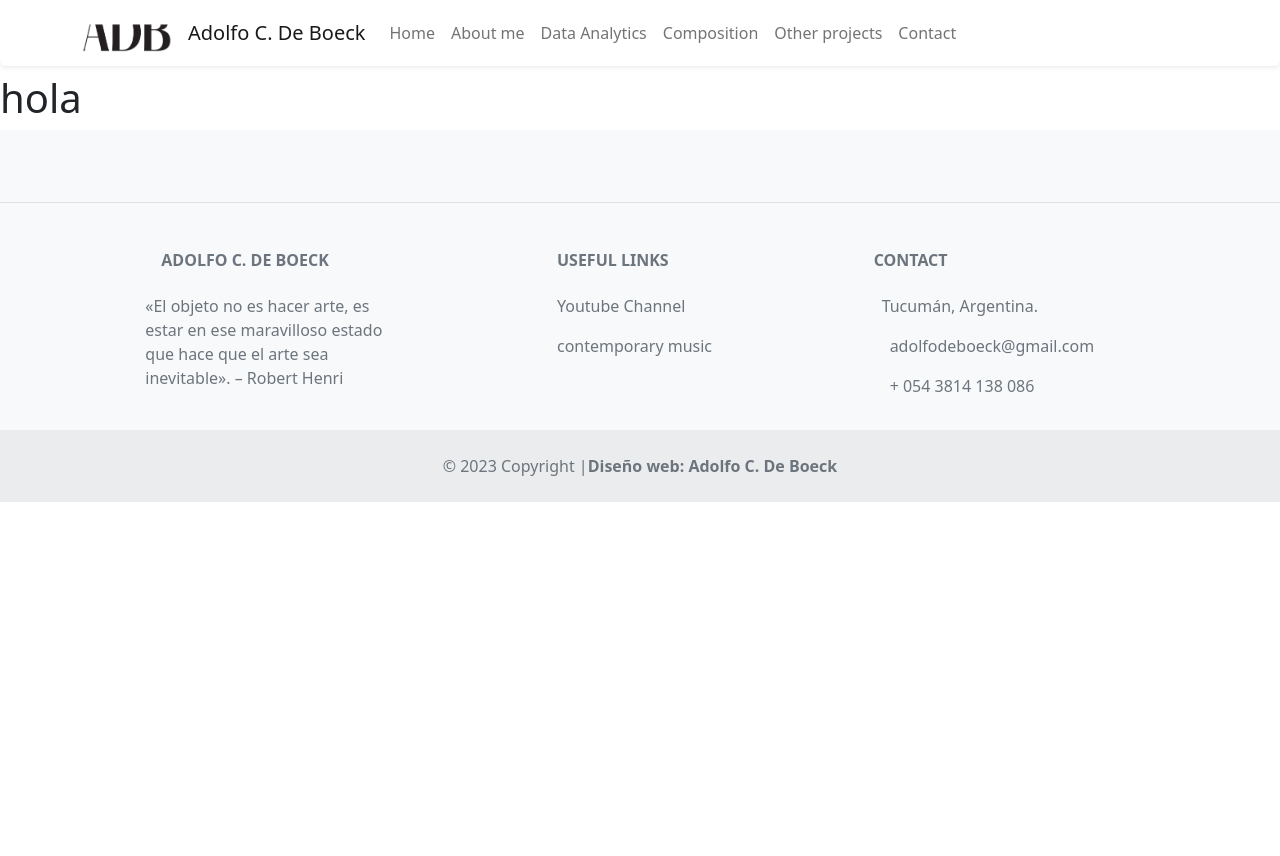
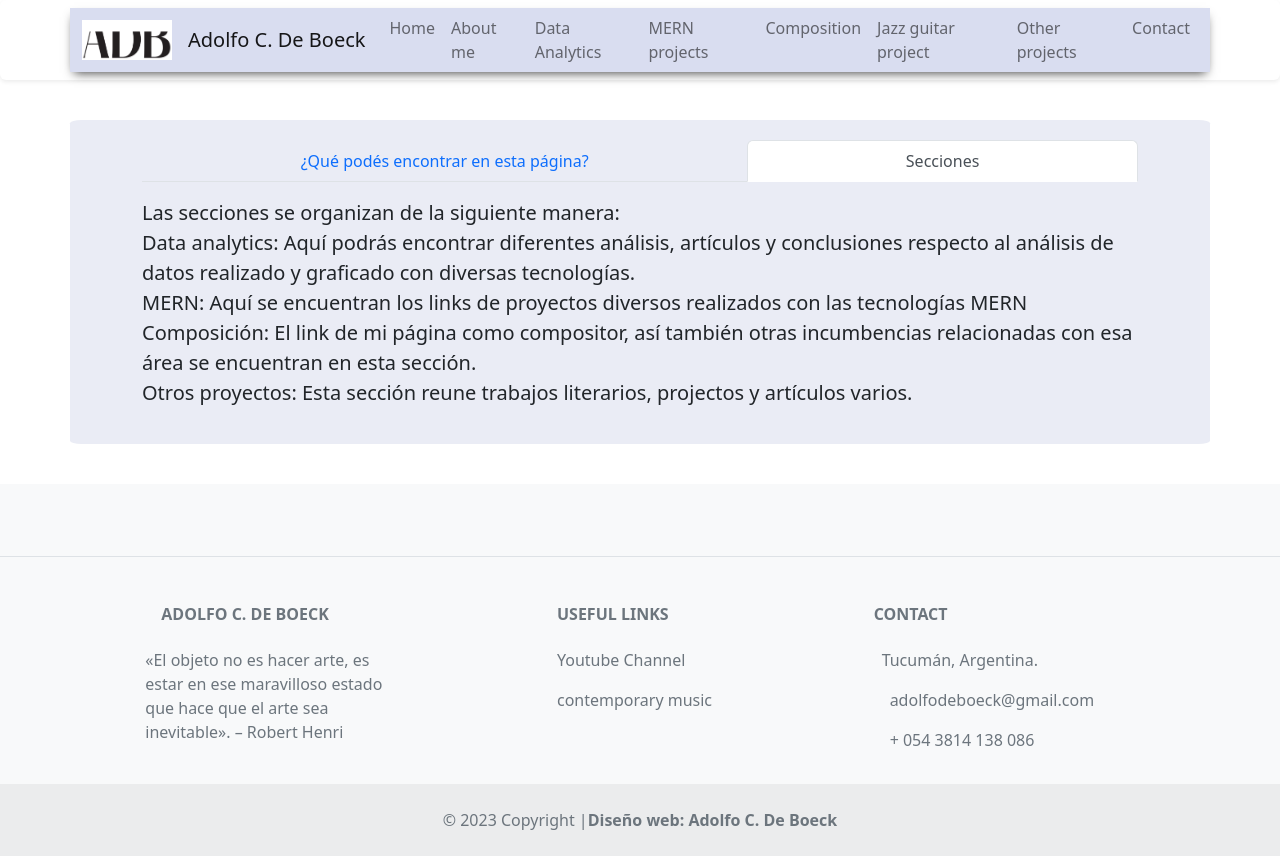
Before and after one commit to adolfo85/adolfodeboeck, a React (Create React App) app: page / in a window 1280 px wide. Before the commit the page ends 800 px from the top, so only its background shows below. Built offline with nearby package versions, Linux system fonts and the light colour scheme.

Commit message:
agregado de sonnets y corrección de nav

```diff
--- a/src/App.css
+++ b/src/App.css
@@ -1,3 +1,3 @@
 .body{
-    background-color: rgb(180, 180, 180);
+    background-color: rgb(134, 133, 133);
 }
--- a/src/components/Nav.css
+++ b/src/components/Nav.css
@@ -0,0 +1,6 @@
+.navcontainer{
+    background-color: rgb(217, 221, 240);
+    -webkit-box-shadow: 0px 5px 10px -4px rgba(0,0,0,0.75);
+-moz-box-shadow: 0px 5px 10px -4px rgba(0,0,0,0.75);
+box-shadow: 0px 5px 10px -4px rgba(0,0,0,0.75);
+}
--- a/src/components/Nav.jsx
+++ b/src/components/Nav.jsx
@@ -5,12 +5,13 @@ import logo from '../img/Logo.png'
 // import About from '../pages/About';
 // import { NavLink } from "react-router-dom";
 // import { Link } from "react-router-dom";
+import css from './Nav.css'
 
 
 function Navegador() {
   return (
-    <Navbar className='mr-2 shadow-sm bg-white rounded  mb-2' bg="white" expand="lg" shadow>
-      <Container >
+    <Navbar className='  mr-2 shadow-sm bg-white rounded  mb-2' bg="white" expand="lg" shadow>
+      <Container className='navcontainer' >
       <Navbar.Brand href="#home">
             <img
               src= {logo}
@@ -27,7 +28,9 @@ function Navegador() {
           <Nav.Link href="/">Home</Nav.Link>
             <Nav.Link href='/about'>About me</Nav.Link>
             <Nav.Link href="/link">Data Analytics</Nav.Link>
+            <Nav.Link href="/link">MERN projects</Nav.Link>
             <Nav.Link href="/link">Composition</Nav.Link>
+            <Nav.Link href="/link">Jazz guitar project</Nav.Link>
             <Nav.Link href="/link">Other projects</Nav.Link>
             <Nav.Link href="/link">Contact</Nav.Link>
 
--- /dev/null
+++ b/src/components/Sonnet.jsx
@@ -0,0 +1,21 @@
+
+
+function Sonnet() {
+
+
+    return (
+      <>
+
+    <div class="containerdiv ">
+
+      <p class="lead">En esta página mi actividad en diversos campos, accediendo a las secciones del navegador podés acceder a cada uno de ellos.
+          </p>
+    </div>
+
+
+
+
+      </>
+    );
+  }
+  export default Sonnet;
--- /dev/null
+++ b/src/components/Sonnet1.jsx
@@ -0,0 +1,30 @@
+
+function Sonnet1() {
+
+
+    return (
+      <>
+
+    <div class="containerdiv ">
+
+      <p class="lead">Las secciones se organizan de la siguiente manera:
+      <br></br>
+      <b>Data analytics:</b> Aquí podrás encontrar diferentes análisis, artículos y conclusiones respecto al análisis de datos realizado y graficado con diversas tecnologías.
+      <br></br>
+      <b>MERN:</b> Aquí se encuentran los links de proyectos diversos realizados con las tecnologías MERN
+      <br></br>
+      <b>Composición:</b> El link de mi página como compositor, así también otras incumbencias relacionadas con esa área se encuentran en esta sección.
+      <br></br>
+      <b>Otros proyectos:</b> Esta sección reune trabajos literarios, projectos y artículos varios.
+
+
+          </p>
+    </div>
+
+
+
+
+      </>
+    );
+  }
+  export default Sonnet1;
--- /dev/null
+++ b/src/pages/Home.css
@@ -0,0 +1,9 @@
+.guia{
+    margin: 40px;
+    padding: 20px;
+}
+
+.homecontainer{
+    background-color: rgb(234, 236, 245);
+    border-radius: 1%;
+}
--- a/src/pages/Home.jsx
+++ b/src/pages/Home.jsx
@@ -1,12 +1,39 @@
 import React from 'react'
+import Tab from 'react-bootstrap/Tab';
+import Tabs from 'react-bootstrap/Tabs';
+import Sonnet from '../components/Sonnet';
+import Sonnet1 from '../components/Sonnet1';
+import css from './Home.css'
+import Container from 'react-bootstrap/Container';
 
 const Home = () =>{
     return(
 
+      <Container className='fuid homecontainer'>
 
-        <h1>hola</h1>
+      <div className='guia'>
+
+      <Tabs
+      defaultActiveKey="profile"
+      id="fill-tab-example"
+      className="mb-3"
+      fill
+    >
+      <Tab eventKey="home" title="¿Qué podés encontrar en esta página?">
+        <Sonnet />
+      </Tab>
+      <Tab eventKey="profile" title="Secciones">
+        <Sonnet1 />
+      </Tab>
+
+    </Tabs>
 
 
+
+
+      </div>
+
+        </Container>
 
     )
 
```
